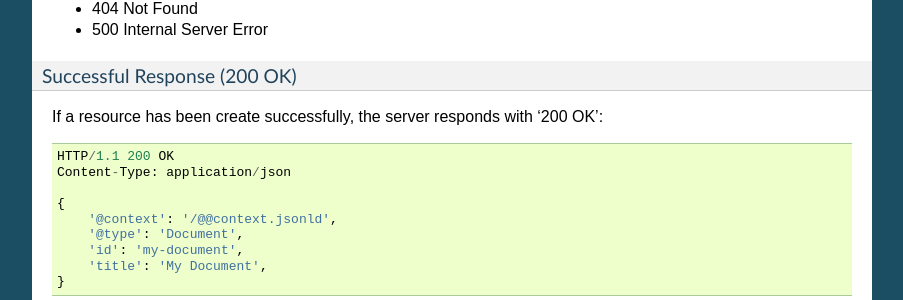
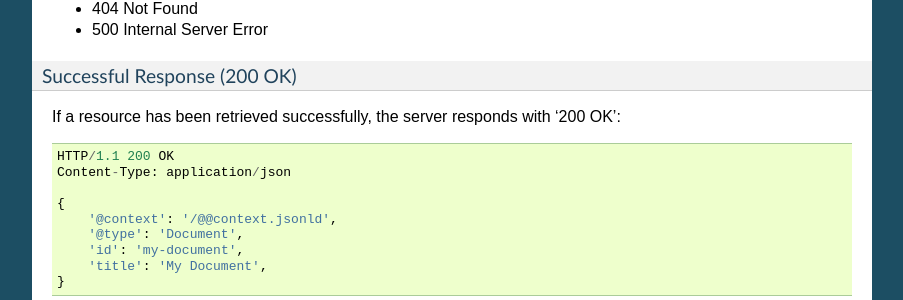
Before and after one commit to plone/plone.restapi, a Sphinx documentation site: the page built from docs/source/crud.rst, in a window 1280 px wide and 900 px high, scrolled down 2184 px. Shown: the part 152-452 px from the top of the window, without its empty margins (198-1101 px from the left). Built offline with Sphinx 7.4.7, drawn with Linux system fonts in a browser that asks for light colours; some of the changed text lies outside the part shown.

Commit message:
Update crud.rst

```diff
--- a/docs/source/crud.rst
+++ b/docs/source/crud.rst
@@ -135,7 +135,7 @@ Possible server reponses for a GET request are:
 Successful Response (200 OK)
 ^^^^^^^^^^^^^^^^^^^^^^^^^^^^
 
-If a resource has been create successfully, the server responds with '200 OK'::
+If a resource has been retrieved successfully, the server responds with '200 OK'::
 
   HTTP/1.1 200 OK
   Content-Type: application/json
@@ -266,7 +266,7 @@ Difference POST and PUT:
 
   * Use POST to create a resource identified by a service-generated URI
   * Use POST to append a resource to a collection identified by a service-generated URI
-  * Use PUT to create or overwrite a resource
+  * Use PUT to overwrite a resource
 
 
 Removing a Resource with DELETE
```
